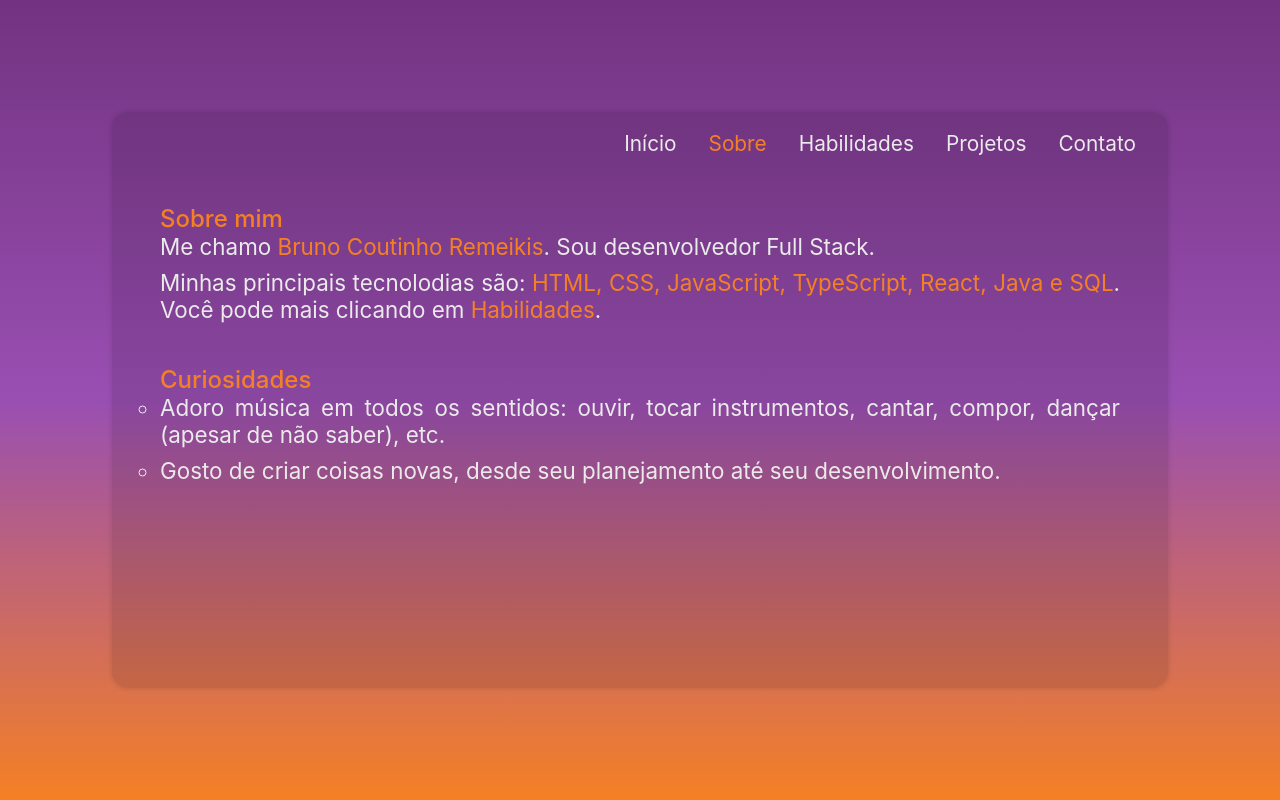
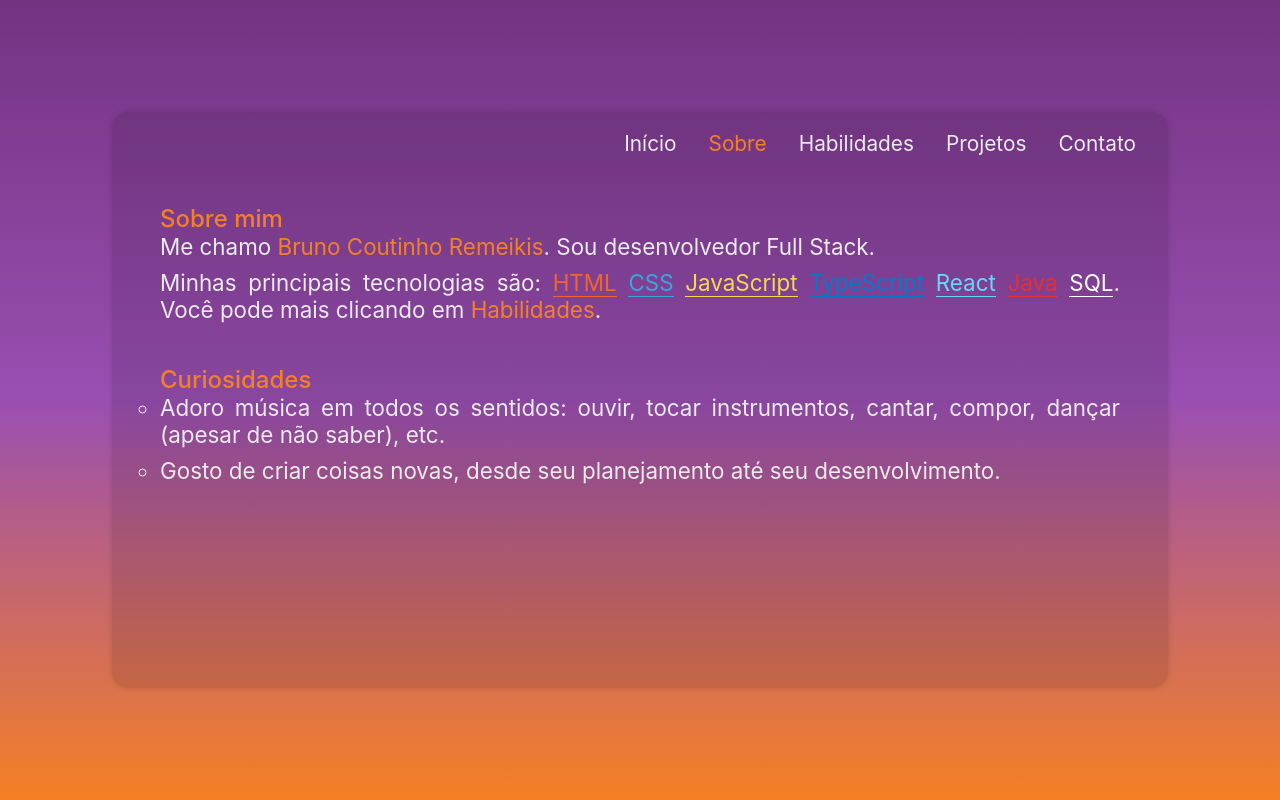
Before and after one commit to bruno-remeikis/portifolio, a Next.js app: page /about in a window 1280 px wide. Built offline with nearby package versions, Linux system fonts and the light colour scheme.

Commit message:
Change technologies style from 'about' page and disable carousel auto play.

```diff
--- a/src/pages/about.tsx
+++ b/src/pages/about.tsx
@@ -7,6 +7,13 @@ import MainFrame, { PageEnum } from '../components/MainFrame';
 
 const About: React.FC = () =>
 {
+    const renderTechNames = (techs: { name: string, rgb: string }[]) =>
+        techs.map(({name, rgb}) =>
+            <>
+                {' '}<span className={styles.technology} style={{ color: `rgb(${rgb})` }}>{name}</span>
+            </>
+        );
+
     return (
         <MainFrame page={PageEnum.ABOUT}>
             <Head>
@@ -17,7 +24,17 @@ const About: React.FC = () =>
                 <div className={styles.infoGroup}>
                     <h2>Sobre mim</h2>
                     <p>Me chamo <span>Bruno Coutinho Remeikis</span>. Sou desenvolvedor Full Stack.</p>
-                    <p>Minhas principais tecnolodias são: <span>HTML, CSS, JavaScript, TypeScript, React, Java e SQL</span>. Você pode mais clicando em <Link href='/abilities'>Habilidades</Link>.</p>
+                    <p>Minhas principais tecnologias são:
+                    {renderTechNames([
+                        { rgb: '241, 101, 41 ', name: 'HTML'       },
+                        { rgb: '51 , 169, 220', name: 'CSS'        },
+                        { rgb: '240, 219, 79 ', name: 'JavaScript' },
+                        { rgb: '0  , 122, 204', name: 'TypeScript' },
+                        { rgb: '97 , 218, 251', name: 'React'      },
+                        { rgb: '234, 45 , 46', name: 'Java'       },
+                        { rgb: '255, 255, 255', name: 'SQL'        },
+                    ])}.
+                    Você pode mais clicando em <Link href='/abilities'>Habilidades</Link>.</p>
                 </div>
 
                 <div className={styles.infoGroup}>
--- a/src/pages/projects.tsx
+++ b/src/pages/projects.tsx
@@ -98,8 +98,8 @@ const Projects: React.FC = () =>
                     disableArrowsOnEnd={false}
                     enableMouseSwipe={isMobile}
                     showArrows={!isMobile}
-                    enableAutoPlay
-                    autoPlaySpeed={slideTime}
+                    //enableAutoPlay
+                    //autoPlaySpeed={slideTime}
                     /*
                     onNextStart={() => {
                         if(slideIndex == lastSlideIndex)
--- a/src/styles/About.module.scss
+++ b/src/styles/About.module.scss
@@ -24,6 +24,7 @@
         font-size: 1.4rem;
 
         span, a { color: var(--orange-2); }
+        .technology { /*text-decoration: underline;*/ border-bottom: 1px solid }
 
         a { transition: color 0.2s; }
         a:hover { color: var(--orange-1); }
```
Also changed, not shown: public/abilities/angular.svg.
